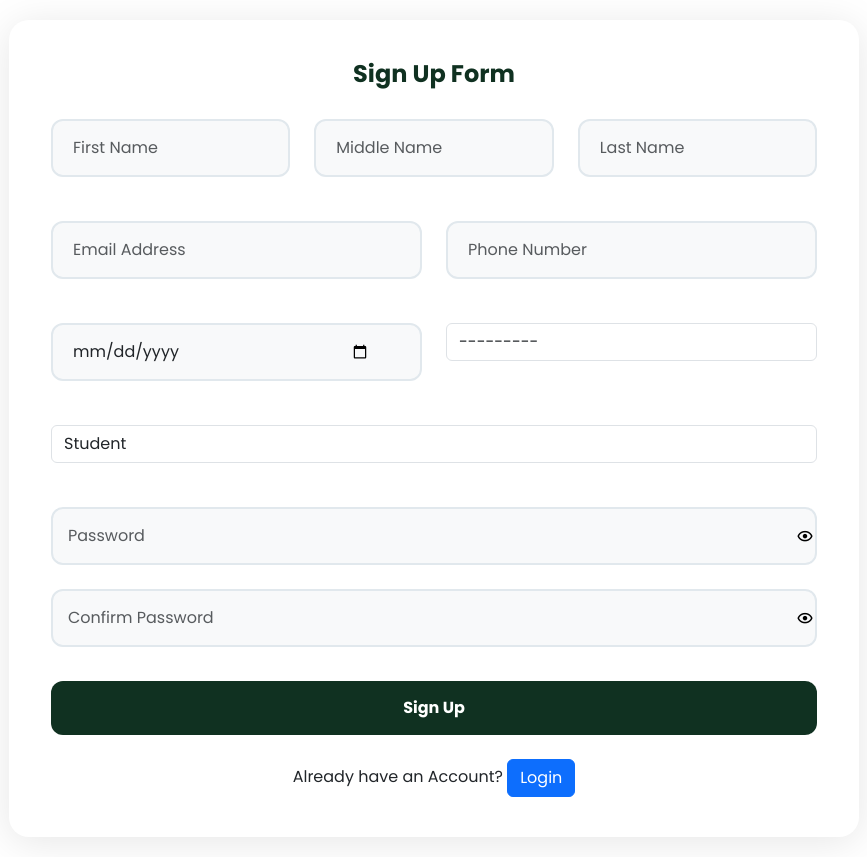
After one commit to lalitmahato/student_management_system, a Django app: page /user/register/ in a window 1280 px wide. The commit adds this page. Shown: the whole page, without its empty margins (206-1073 px from the left). Run offline with Django 5.2, Linux system fonts and the light colour scheme; parts of the project's set-up code (start-up, migrations or seed data) failed here and were passed over; some libraries are stand-ins or nearby versions.

Commit message:
user signup flow

```diff
--- /dev/null
+++ b/assets/css/user/signup.css
@@ -0,0 +1,376 @@
+@import url('../base.css');
+
+.div-body {
+    min-height: 100vh;
+    display: flex;
+    align-items: center;
+    justify-content: center;
+    padding: 20px;
+}
+
+.container {
+    border-radius: 20px;
+    box-shadow: 0 5px 40px rgba(0, 0, 0, 0.1);
+    overflow: hidden;
+    width: 100%;
+    max-width: 850px;
+    min-height: 600px;
+    margin: 0 auto;
+}
+
+.page {
+    display: block;
+    padding: 40px 30px;
+    text-align: center;
+}
+
+.page.active {
+    display: block;
+}
+
+.header {
+    margin-bottom: 40px;
+}
+
+.logo {
+    width: 80%;
+    margin: 0 auto 20px;
+    display: flex;
+    align-items: center;
+    justify-content: center;
+    color: var(--secondary-color);
+    font-size: 24px;
+    font-weight: bold;
+}
+
+.title {
+    color: var(--primary-color);
+    font-size: 24px;
+    font-weight: 600;
+    margin-bottom: 10px;
+}
+
+.form-title {
+    color: var(--primary-color);
+    font-size: 24px;
+    font-weight: 650;
+    margin-bottom: 30px;
+}
+
+.form-group {
+    margin-bottom: 20px;
+    text-align: left;
+}
+
+.input-wrapper {
+    position: relative;
+}
+
+.input-wrapper input {
+    width: 100%;
+    padding: 15px 15px;
+    border: 2px solid #e1e8ed;
+    border-radius: 12px;
+    font-size: 16px;
+    background: #f8f9fa;
+}
+
+.bx {
+    font-size: 1.2em;
+    color: var(--primary-text-color);
+}
+
+.form-group label {
+    display: flex;
+    align-items: center;
+    gap: 8px;
+    color: var(--primary-text-color);
+    font-size: 14px;
+    margin-bottom: 8px;
+    font-weight: 900;
+}
+
+.form-group input {
+    width: 100%;
+    padding: 15px 50px 15px 20px;
+    border: 2px solid #e1e8ed;
+    border-radius: 12px;
+    font-size: 16px;
+    transition: all 0.3s ease;
+    background: #f8f9fa;
+}
+
+.form-group input:focus {
+    outline: none;
+    border-color: var(--hover-btn-color);
+    background: var(--secondary-text-color);
+    box-shadow: 0 0 0 3px rgba(52, 152, 219, 0.1);
+}
+
+.input-icon {
+    position: absolute;
+    right: 15px;
+    top: 50%;
+    transform: translateY(-50%);
+    color: var(--secondary-color);
+    font-size: 18px;
+}
+
+.checkbox-group {
+    display: flex;
+    align-items: center;
+    margin: 20px 0;
+    text-align: left;
+    font-weight: 900;
+}
+
+.checkbox-group input[type="checkbox"] {
+    width: auto;
+    margin-right: 8px;
+    transform: scale(1.2);
+}
+
+.checkbox-group label {
+    color: var(--primary-text-color);
+    font-size: 14px;
+    margin: 0;
+    cursor: pointer;
+}
+
+.forgot-link {
+    text-align: right;
+    margin: 20px 0;
+    font-weight: 900;
+}
+
+.forgot-link a {
+    color: var(--primary-btn-color);
+    text-decoration: none;
+    font-size: 14px;
+    transition: color 0.3s ease;
+}
+
+.forgot-link a:hover {
+    color: var(--hover-btn-color);
+    text-decoration: underline;
+}
+
+.submit-btn {
+    width: 100%;
+    padding: 15px;
+    background: var(--primary-btn-color);
+    color: var(--secondary-color);
+    border: none;
+    border-radius: 12px;
+    font-size: 16px;
+    font-weight: 900;
+    cursor: pointer;
+    transition: all 0.3s ease;
+    margin-top: 10px;
+}
+
+.submit-btn:hover {
+    background: var(--hover-btn-color);
+    box-shadow: 0 10px 20px rgba(52, 152, 219, 0.3);
+}
+
+
+.footer {
+    margin-top: 40px;
+    padding-top: 20px;
+    border-top: 1px solid #ecf0f1;
+    text-align: center;
+}
+
+.powered-by {
+    color: var(--primary-text-color);
+    font-size: 12px;
+    margin-bottom: 10px;
+    font-weight: 900;
+}
+
+.remember label{
+    color: var(--primary-text-color);
+}
+
+.tech-logo {
+    display: inline-flex;
+    align-items: center;
+    gap: 8px;
+    color: var(--tech-trishna);
+    text-decoration: none;
+    font-size: 14px;
+    font-weight: 600;
+    transition: color 0.3s ease;
+}
+
+.tech-logo:hover {
+    color: var(--hover-btn-color);
+}
+
+.tech-images {
+    width: 50px;
+    height: 50px;
+    border-radius: 4px;
+    display: flex;
+    align-items: center;
+    justify-content: center;
+    color: var(--secondary-color);
+    font-size: 10px;
+    font-weight: bold;
+}
+
+.password-toggle {
+    position: absolute;
+    right: 15px;
+    top: 50%;
+    transform: translateY(-50%);
+    cursor: pointer;
+    color: var(--primary-text-color);
+    font-size: 18px;
+}
+
+.password-toggle:hover {
+    color: var(--hover-btn-color);
+}
+
+@media (max-width: 992px) {
+    .container {
+        margin: 10px;
+        border-radius: 15px;
+        min-height: auto;
+    }
+
+    .page {
+        padding: 30px 20px;
+    }
+
+    .title {
+        font-size: 20px;
+    }
+
+    .subtitle {
+        font-size: 14px;
+    }
+
+    .form-title {
+        font-size: 20px;
+    }
+
+    .form-group input {
+        padding: 12px 45px 12px 15px;
+        font-size: 14px;
+    }
+
+    .submit-btn {
+        padding: 12px;
+        font-size: 14px;
+    }
+}
+
+@media (max-width: 768px) {
+    .container {
+        margin: 10px;
+        border-radius: 14px;
+        min-height: auto;
+    }
+
+    .page {
+        padding: 30px 20px;
+    }
+
+    .title {
+        font-size: 18px;
+    }
+
+    .subtitle {
+        font-size: 13px;
+    }
+
+    .form-title {
+        font-size: 18px;
+    }
+
+    .form-group input {
+        padding: 12px 45px 12px 15px;
+        font-size: 14px;
+    }
+
+    .submit-btn {
+        padding: 12px;
+        font-size: 13px;
+    }
+}
+
+@media (max-width: 480px) {
+    body {
+        padding: 10px;
+    }
+
+    .container {
+        border-radius: 10px;
+    }
+
+    .page {
+        padding: 20px 15px;
+    }
+
+    .logo {
+        font-size: 20px;
+    }
+
+    .title {
+        font-size: 18px;
+    }
+
+    .form-title {
+        font-size: 18px;
+        margin-bottom: 20px;
+    }
+
+    .form-group {
+        margin-bottom: 15px;
+    }
+
+    .form-group input {
+        padding: 10px 40px 10px 12px;
+        font-size: 14px;
+    }
+
+    .input-icon {
+        right: 12px;
+        font-size: 16px;
+    }
+}
+
+.alert {
+    position: fixed;
+    top: 20px;
+    right: 20px;
+    padding: 15px 20px;
+    border-radius: 8px;
+    color: var(--secondary-color);
+    font-weight: 600;
+    z-index: 1000;
+    max-width: 300px;
+    word-wrap: break-word;
+}
+
+.alert-success {
+    background: var(--hover-btn-color);
+}
+
+.alert-error {
+    background: var(--primary-red-color);
+}
+
+@keyframes slideIn {
+    from {
+        transform: translateX(100%);
+        opacity: 0;
+    }
+    to {
+        transform: translateX(0);
+        opacity: 1;
+    }
+}
--- a/templates/components/message.html
+++ b/templates/components/message.html
@@ -1,7 +1,6 @@
 <!--Messages-->
 {% if messages %}
     <script src="//cdn.jsdelivr.net/npm/sweetalert2@11"></script>
-    {{ messages }}
     {% for message in messages %}
         {% if message.tags == "success" %}
             <script>
--- a/templates/user/login.html
+++ b/templates/user/login.html
@@ -47,6 +47,10 @@
                     </div>
                     <input type="submit" class="submit-btn" value="{% trans "Log In" %}">
                 </form>
+                <div class="back-link mt-4">
+                    <span>Don't Have an Account?</span>
+                    <a href="{% url 'user:signup' %}" class="btn btn-primary">{% trans "Sign Up" %}</a>
+                </div>
             </div>
         </div>
     </div>
--- /dev/null
+++ b/templates/user/signup.html
@@ -0,0 +1,94 @@
+{% extends 'base_auth.html' %}
+{% load i18n %}
+{% load static %}
+
+{% block title %}Sign Up{% endblock title %}
+
+{% block header %}
+    <link rel="stylesheet" href="{% static 'css/user/signup.css' %}">
+{% endblock header %}
+
+{% block content %}
+    <div class="div-body">
+        <div class="container">
+            <div id="loginPage" class="page active">
+                <h2 class="form-title">{% trans "Sign Up Form" %}</h2>
+                <form id="loginForm" method="post">
+                    {% csrf_token %}
+                    {% if messages %}
+                        <ul class="messages">
+                            {% for message in messages %}
+                                <li {% if message.tags %}
+                                    class="message-{{ message.tags }}"{% endif %}>{{ message }}</li>
+                            {% endfor %}
+                        </ul>
+                    {% endif %}
+                    <div class="row mb-4">
+                        <div class="col-4 form-group">
+                            {{ form.first_name }}
+                            {{ form.first_name.errors }}
+                        </div>
+                        <div class="col-4 form-group">
+                            {{ form.middle_name }}
+                            {{ form.middle_name.errors }}
+                        </div>
+                        <div class="col-4 form-group">
+                            {{ form.last_name }}
+                            {{ form.last_name.errors }}
+                        </div>
+                    </div>
+                    <div class="row mb-4">
+                        <div class="col-6 form-group">
+                            {{ form.email }}
+                            {{ form.email.errors }}
+                        </div>
+                        <div class="col-6 form-group">
+                            {{ form.phone_number }}
+                            {{ form.phone_number.errors }}
+                        </div>
+                    </div>
+                    <div class="row mb-4">
+                        <div class="col-6 form-group">
+                            {{ form.date_of_birth }}
+                            {{ form.date_of_birth.errors }}
+                        </div>
+                        <div class="col-6 form-group">
+                            {{ form.gender }}
+                            {{ form.gender.errors }}
+                        </div>
+                    </div>
+                    <div class="row mb-4">
+                        <div class="col form-group">
+                                {{ form.user_type }}
+                                {{ form.user_type.errors }}
+                        </div>
+                    </div>
+                    <div class="row mb-4">
+                        <div class="input-wrapper">
+                            {{ form.password1 }}
+                            <i class='bx bx-show password-toggle'
+                               onclick="togglePasswordVisibility('id_password1', this)"></i>
+                        </div>
+                    </div>
+                    <div class="row mb-4">
+                        <div class="input-wrapper">
+                            {{ form.password2 }}
+                            <i class='bx bx-show password-toggle'
+                               onclick="togglePasswordVisibility('id_password2', this)"></i>
+                        </div>
+                    </div>
+                    <input type="submit" class="submit-btn" value="{% trans "Sign Up" %}">
+                </form>
+                <div class="back-link mt-4">
+                    <span>Already have an Account?</span>
+                    <a href="{% url 'user:login' %}" class="btn btn-primary">{% trans "Login" %}</a>
+                </div>
+            </div>
+        </div>
+    </div>
+
+{% endblock content %}
+
+{% block scripts %}
+    <script src="{% static 'js/password-visibility.js' %}"></script>
+{% endblock scripts %}
--- a/user/admin.py
+++ b/user/admin.py
@@ -26,7 +26,7 @@ class CustomUserAdmin(UserAdmin):
         }),
         ('Permissions', {
             'fields': (
-                'is_active', 'is_staff', 'is_superuser', 'groups','user_permissions', 'status'
+                'user_type', 'is_active', 'is_staff', 'is_superuser', 'groups','user_permissions', 'status'
             )
         }),
         ('Important dates', {
--- a/user/forms.py
+++ b/user/forms.py
@@ -10,7 +10,7 @@ from django.utils.http import urlsafe_base64_encode
 from django.utils.translation import gettext_lazy as _
 from core.settings import EMAIL_HOST_USER_FROM
 from user.models import User
-from user.tasks import send_password_reset_email
+from user.tasks import send_password_reset_email, send_account_activation_email
 
 UserModel = get_user_model()
 
@@ -24,10 +24,11 @@ class UserRegistrationForm(forms.ModelForm):
 
     class Meta:
         model = User
-        fields = ['first_name', 'middle_name', 'last_name', 'phone_number', 'date_of_birth',
+        fields = ['first_name', 'middle_name', 'last_name', 'phone_number', 'date_of_birth', 'user_type',
                   'gender', 'email', 'password1', 'password2']
 
     def __init__(self, *args, **kwargs):
+        self.request = kwargs.pop("request", None)
         super().__init__(*args, **kwargs)
         self.fields['first_name'].widget.attrs['class'] = "form-control"
         self.fields['first_name'].widget.attrs['placeholder'] = "First Name"
@@ -39,6 +40,7 @@ class UserRegistrationForm(forms.ModelForm):
         self.fields['phone_number'].widget.attrs['placeholder'] = "Phone Number"
         self.fields['date_of_birth'].widget.attrs['class'] = "form-control"
         self.fields['gender'].widget.attrs['class'] = "form-control"
+        self.fields['user_type'].widget.attrs['class'] = "form-control"
         self.fields['email'].widget.attrs['class'] = "form-control"
         self.fields['email'].widget.attrs['placeholder'] = "Email Address"
         self.fields['password1'].widget.attrs['class'] = "form-control"
@@ -68,6 +70,9 @@ class UserRegistrationForm(forms.ModelForm):
             user.is_active = False
             user.username = user.email
             user.save()
+            request = self.request
+            current_site = get_current_site(self.request)
+            send_account_activation_email.apply_async(args=[user.id, request.scheme, current_site.domain])
         return user
 
 
--- a/user/models.py
+++ b/user/models.py
@@ -83,6 +83,7 @@ class CustomUserManager(UserManager):
 
 class User(AbstractUser, CreatorModifierInfo):
     """Custom User Model"""
+    user_type_choices = (("Student", "Student"), ("Instructor", "Instructor"))
     id = models.UUIDField(primary_key=True, default=uuid.uuid4, editable=True, db_index=True)
     email = models.EmailField(null=True, unique=True)
     gender_select = (("Male", "Male"), ("Female", "Female"), ("Other", "Other"))
@@ -99,6 +100,7 @@ class User(AbstractUser, CreatorModifierInfo):
     )
     date_of_birth = models.DateField(_('date_of_birth'), null=True)
     gender = models.CharField(_('gender'), null=True, choices=gender_select, max_length=200)
+    user_type = models.CharField(max_length=20, choices=user_type_choices, default='student')
     USERNAME_FIELD = "email"
     REQUIRED_FIELDS = ['first_name', 'last_name']
     objects = CustomUserManager()
--- a/user/tasks.py
+++ b/user/tasks.py
@@ -13,7 +13,7 @@ from user.token import account_activation_token
 def send_account_activation_email(user_id, protocol='http', domain="localhost:8000"):
     user = User.objects.filter(id=user_id).first()
     if user:
-        mail_subject = 'Activate Your Account Now! (Thulung Dudhkoshi RM Employment Centre Portal)'
+        mail_subject = 'Activate Your Account Now! (Student Management System)'
         body_message = render_to_string('email/account_activation_email.html', {
             'protocol': protocol,
             'user': user,
--- a/user/urls.py
+++ b/user/urls.py
@@ -17,12 +17,13 @@ Including another URLconf
 from django.urls import path
 from user.views import (
     CustomLoginView, logout_view, Error401View, PasswordReset, PasswordResetDone,
-    PasswordResetConfirm, PasswordResetComplete
+    PasswordResetConfirm, PasswordResetComplete, UserSignUpView, activate_account
 )
 
 app_name = 'user'
 urlpatterns = [
     path('login/', CustomLoginView.as_view(), name='login'),
+    path('register/', UserSignUpView.as_view(), name='signup'),
     path('logout/', logout_view, name="logout"),
     path('unauthorized/', Error401View.as_view(), name='unauthorized'),
     path('forgot-password/', PasswordReset.as_view(), name="forgot_password"),
@@ -30,6 +31,6 @@ urlpatterns = [
     path('reset/<uidb64>/<token>/', PasswordResetConfirm.as_view(), name="password_reset_confirm"),
     path('reset-password_complete/', PasswordResetComplete.as_view(),
          name="password_reset_complete"),
-    # path('activate/(?P<uidb64>[0-9A-Za-z_\-]+)/(?P<token>[0-9A-Za-z]{1,13}-[0-9A-Za-z]{1,20})/',
-    # activate_account, name='account_activate'),
+    path('activate/(?P<uidb64>[0-9A-Za-z_\-]+)/(?P<token>[0-9A-Za-z]{1,13}-[0-9A-Za-z]{1,20})/',
+    activate_account, name='account_activate'),
 ]
--- a/user/views.py
+++ b/user/views.py
@@ -1,19 +1,25 @@
 import logging
-from django.urls import resolve
+
 from django.contrib import messages
-from django.shortcuts import redirect
-from django.contrib.auth import logout
-from django.views.generic import TemplateView
+from django.contrib.auth import logout, get_user_model
+from django.contrib.auth.decorators import login_required
+from django.contrib.auth.forms import AuthenticationForm
 from django.contrib.auth.views import (
     LoginView, PasswordResetView, PasswordResetDoneView, PasswordResetConfirmView,
     PasswordResetCompleteView
 )
-from django.contrib.auth.forms import AuthenticationForm
+from django.shortcuts import redirect
+from django.urls import resolve
+from django.urls import reverse_lazy
 from django.utils.decorators import method_decorator
-from django.urls import reverse_lazy
-from django.contrib.auth.decorators import login_required
+from django.utils.encoding import force_str
+from django.utils.http import urlsafe_base64_decode
+from django.views.generic import TemplateView, CreateView
+
 from user.decorators import unauthenticated_user
-from user.forms import CustomPasswordResetForm
+from user.forms import CustomPasswordResetForm, UserRegistrationForm
+from user.models import User
+from user.token import account_activation_token
 
 
 # Create your views here.
@@ -43,6 +49,18 @@ class CustomLoginView(LoginView):
         else:
             messages.info(self.request, "Username or Password is incorrect")
         return super().form_invalid(form)
+
+
+class UserSignUpView(CreateView):
+    model = User
+    form_class = UserRegistrationForm
+    template_name = "user/signup.html"
+    success_url = reverse_lazy("user:login")
+
+    def get_form_kwargs(self):
+        kwargs = super().get_form_kwargs()
+        kwargs["request"] = self.request
+        return kwargs
 
 
 @login_required(login_url='user:login')
@@ -78,3 +96,20 @@ class Error401View(TemplateView):
     def render_to_response(self, context, **response_kwargs):
         response_kwargs.setdefault("status", 401)
         return super().render_to_response(context, **response_kwargs)
+
+
+def activate_account(request, uidb64, token):
+    User = get_user_model()
+    try:
+        uid = force_str(urlsafe_base64_decode(uidb64))
+        user = User.objects.get(pk=uid)
+    except(TypeError, ValueError, OverflowError, User.DoesNotExist):
+        user = None
+    if user is not None and account_activation_token.check_token(user, token):
+        user.is_active = True
+        user.save()
+        messages.success(request, 'Thank you for confirming your email. You can now log in to your account.')
+        return redirect('user:login')
+    else:
+        messages.error(request, 'Invalid activation link.')
+        return redirect('user:login')
```
Also changed, not shown: students/views.py (+33 -32 lines), templates/course_detail_view.html (+10 -5 lines), templates/index.html (+0 -19 lines), templates/index_base_page.html (+14 -9 lines), templates/user/index.html (deleted).
